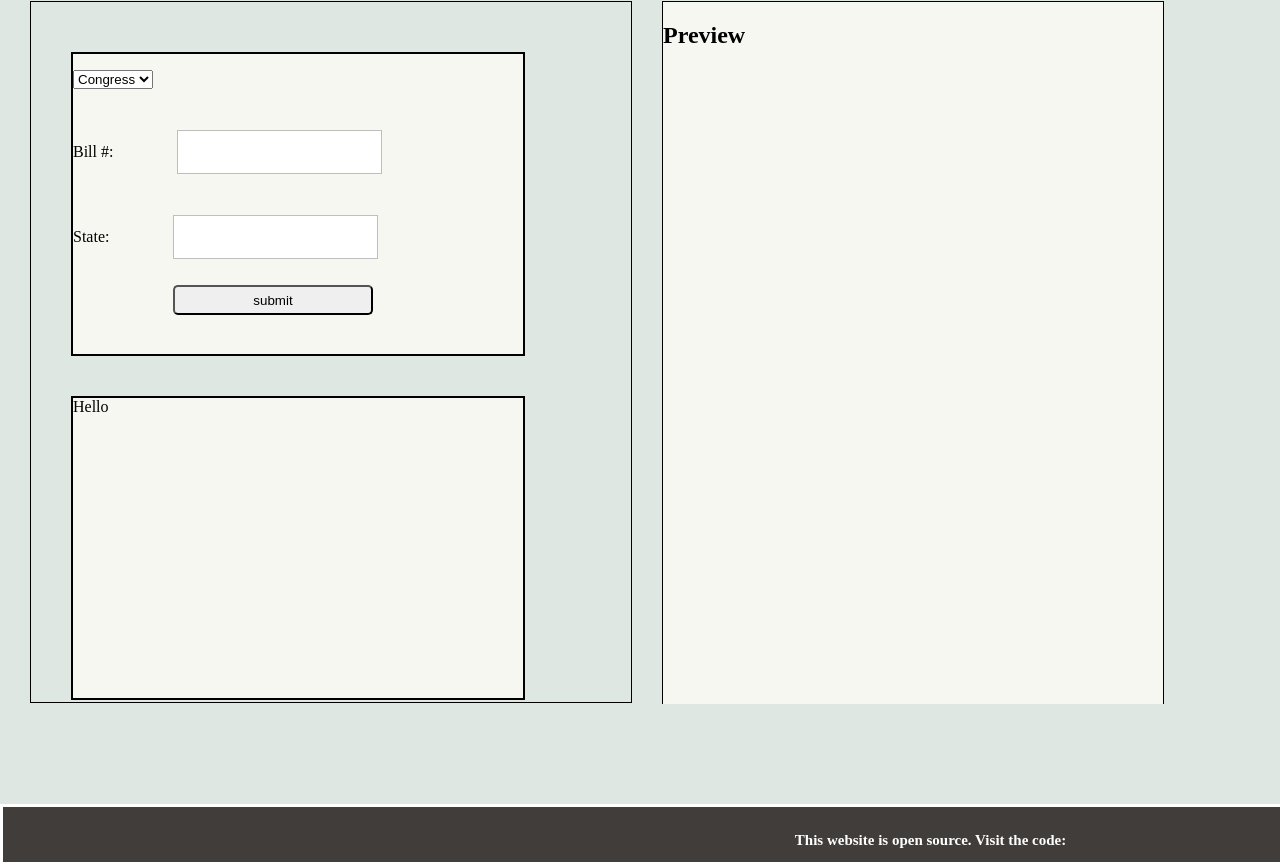
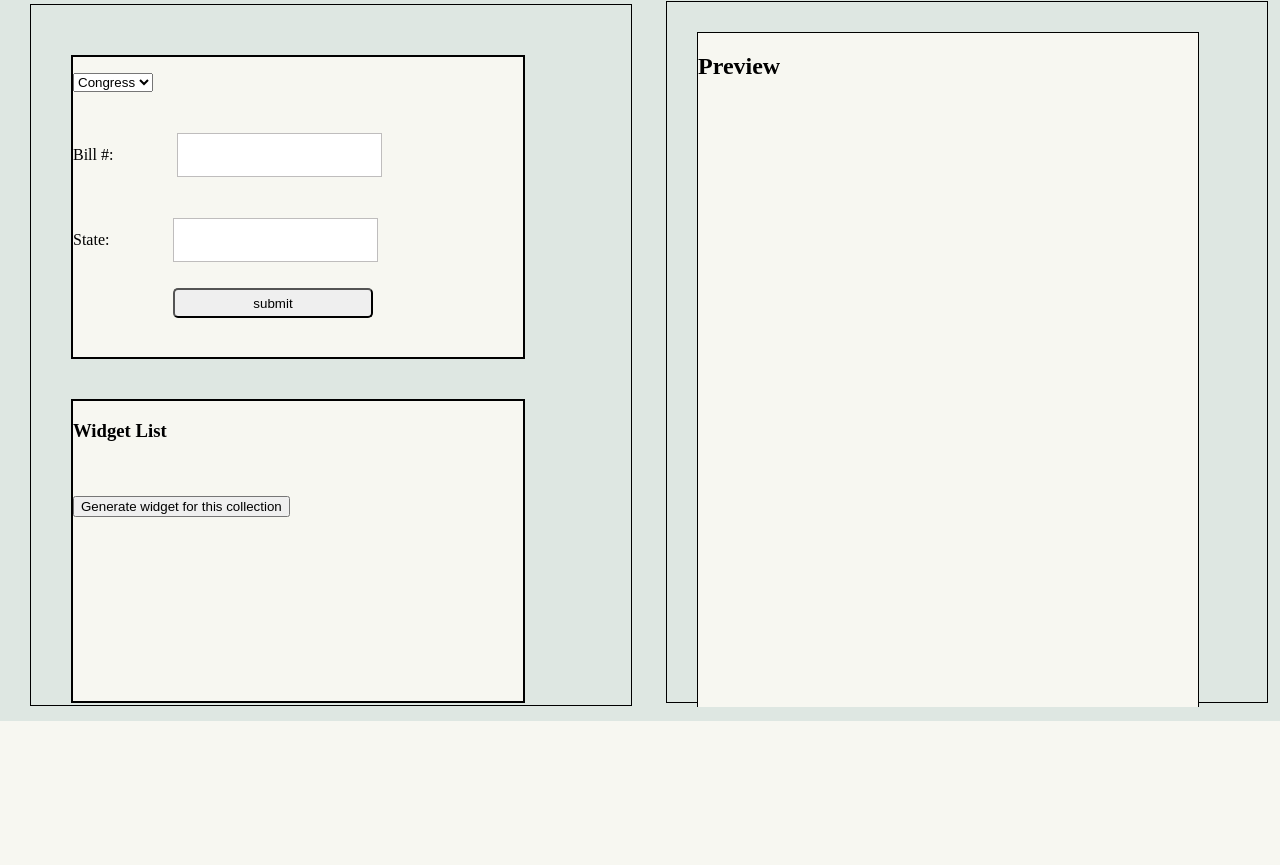
Before and after one commit to SelinaMusuta/communityProject_sunlight, a Django app: page /open_states/ in a window 1280 px wide; the page is wider, and only the part inside the window is pictured. Shown: the part 79-944 px from the top of that part. After the commit the page ends 800 px from the top of that part, so only its background shows below. Run offline with Django 3.2, Linux system fonts and the light colour scheme; some libraries are stand-ins or nearby versions.

Commit message:
div positioning

```diff
--- a/sunlightBill_lookup/open_states/templates/open_states/index.html
+++ b/sunlightBill_lookup/open_states/templates/open_states/index.html
@@ -36,20 +36,43 @@
 			<input type="submit" value="submit">
 
 				</form>
+				<!-- billlookup container close out -->
 				</div>
 
-		<div id="widgetList_container">Hello</div>
+			<div id="widgetList_container">
+
+			<h3>Widget List</h3>
+			{% for bill in json_response %}
+				<div class="single_bill_holder">
+				<h3>{{bill.title}} <button>Remove</button></h3>
+				</div>
+			{% endfor %}
+			<br><br>
+			<button>Generate widget for this collection</button>
+		<!-- widgetlist container -->
+			</div>
 		</div>
 
+		<div class="lookup_container">
+			<div id="widgetPreview_container"><h2>Preview</h2>
 
-		<div id="widgetPreview_container"><h2>Preview</h2>
+			{% for bill in json_response %}
+
+				<div class="one_result_holder">
+				<p><b>{{bill.state}} {{bill.bill_id}} ({{bill.session}}th session): </b>{{bill.title}}</p>
+				<br>Sponsors: blah blah blah lorem ipsum </br>
+				<br>Status: blah blah blah lorem ipsum </br>
+
+			{% endfor %}
+			<!-- widget preview container close out  -->
 				</div>
+			</div>
+	<!-- container close out div -->
+
+	<div id="footer"><h4> This website is open source. Visit the code: </h4></div>
 
 	</div>
 
-	<div id="footer"><h4> This website is open source. Visit the code: </h4></div>
-
-<script type="text/javascript" "{% static 'js/script.js' %}"></script>
 </body>
 
 </html>
```
Also changed, not shown: sunlightBill_lookup/open_states/templates/open_states/widget_list.html (+14 -7 lines). Lines whose indentation alone changed are shown as unchanged.
